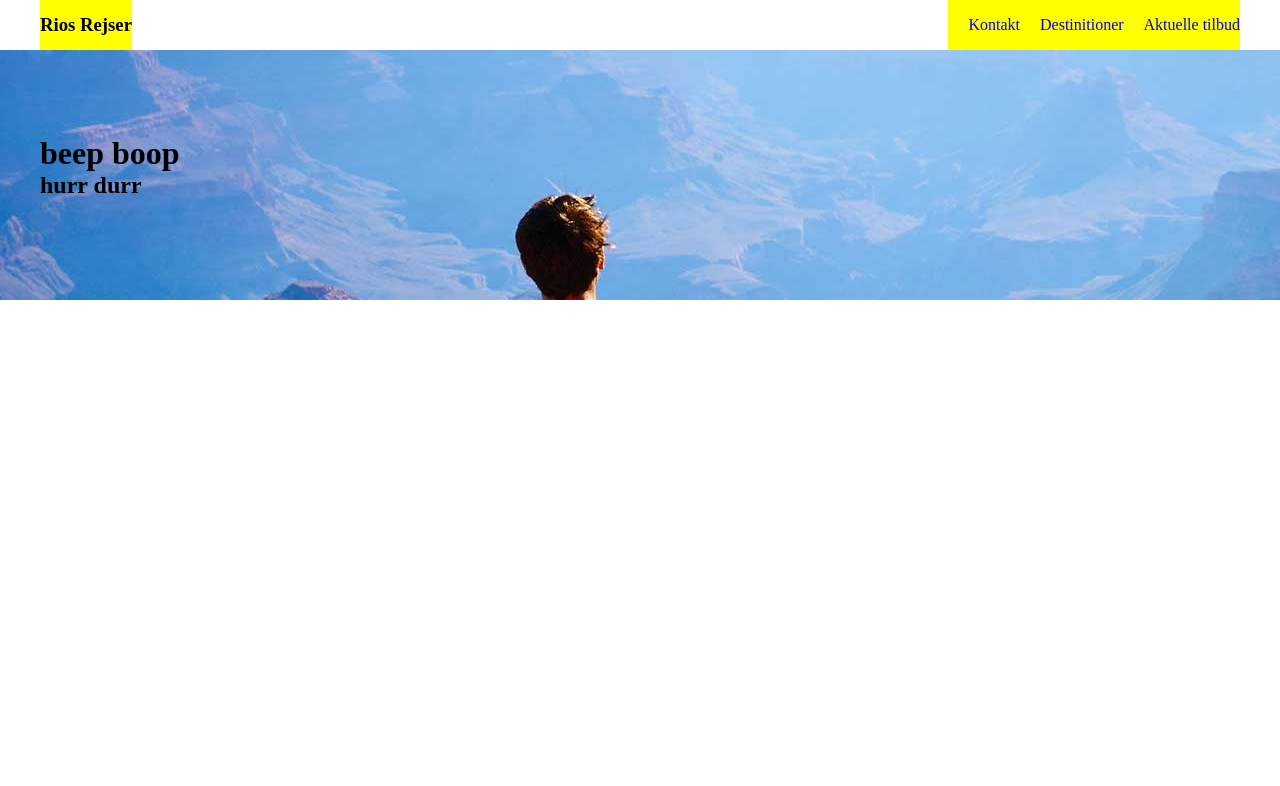
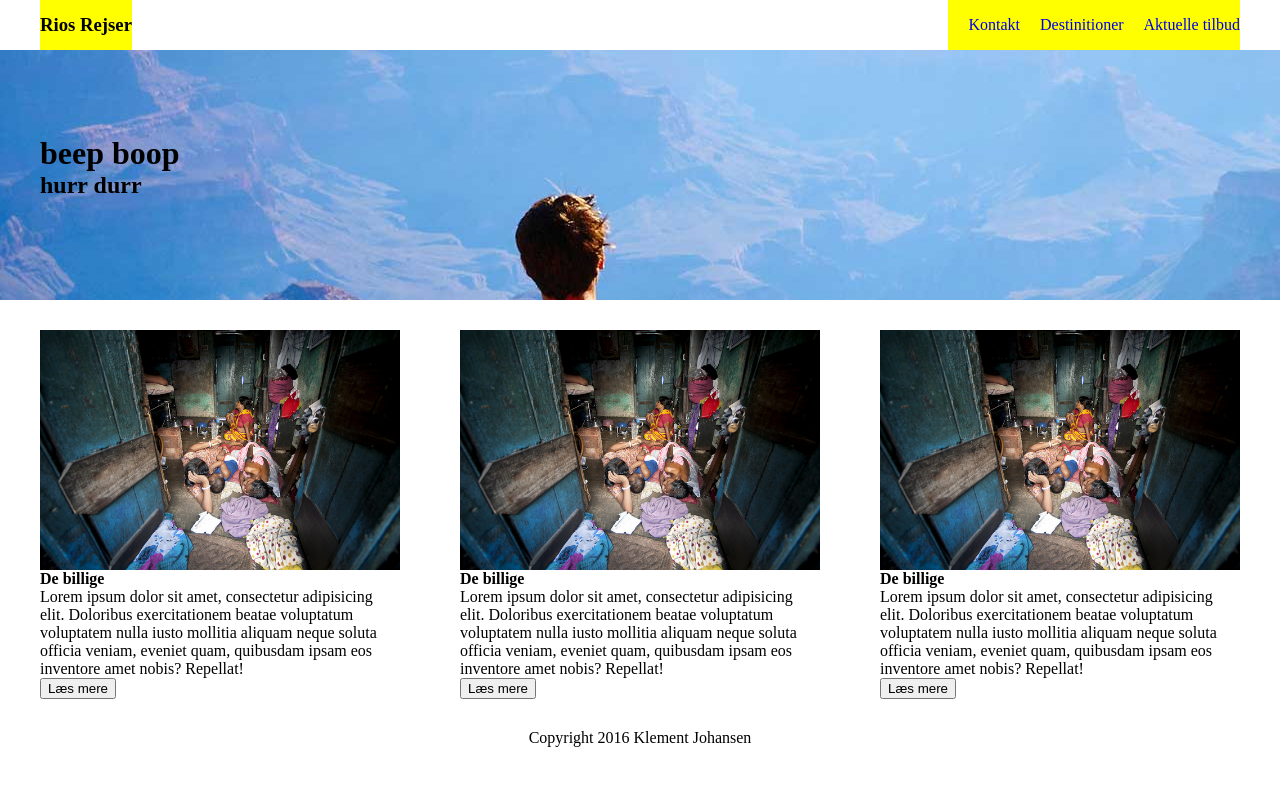
Before and after one commit to MagnusCH/miniOpgave, a plain HTML site: page index.html in a window 1280 px wide. Drawn offline with Linux system fonts and the light colour scheme.

Commit message:
article_footer

```diff
--- a/css/style.scss
+++ b/css/style.scss
@@ -61,3 +61,27 @@ header {
     h1 {}
     h2 {}
 }
+
+.wrapper {
+    margin: 30px auto;
+    max-width: 1200px;
+    width: 100%;
+}
+
+main {
+    display: flex;
+    justify-content: space-between;
+    article {
+        width: 30%;
+    }
+    figure {
+        margin: 0;
+        padding: 0;
+    }
+    img {}
+    figcaption {}
+}
+
+footer {
+    text-align: center;
+}
--- a/index.html
+++ b/index.html
@@ -24,6 +24,40 @@
                 <h2>hurr durr</h2></div>
         </div>
     </header>
+    <div class="wrapper">
+        <main>
+            <article>
+                <figure><img src="img/billig.jpg" alt="">
+                    <figcaption>
+                        <h4>De billige</h4>
+                        <p>Lorem ipsum dolor sit amet, consectetur adipisicing elit. Doloribus exercitationem beatae voluptatum voluptatem nulla iusto mollitia aliquam neque soluta officia veniam, eveniet quam, quibusdam ipsam eos inventore amet nobis? Repellat!</p>
+                        <button>Læs mere</button>
+                    </figcaption>
+                </figure>
+            </article>
+            <article>
+                <figure><img src="img/billig.jpg" alt="">
+                    <figcaption>
+                        <h4>De billige</h4>
+                        <p>Lorem ipsum dolor sit amet, consectetur adipisicing elit. Doloribus exercitationem beatae voluptatum voluptatem nulla iusto mollitia aliquam neque soluta officia veniam, eveniet quam, quibusdam ipsam eos inventore amet nobis? Repellat!</p>
+                        <button>Læs mere</button>
+                    </figcaption>
+                </figure>
+            </article>
+            <article>
+                <figure><img src="img/billig.jpg" alt="">
+                    <figcaption>
+                        <h4>De billige</h4>
+                        <p>Lorem ipsum dolor sit amet, consectetur adipisicing elit. Doloribus exercitationem beatae voluptatum voluptatem nulla iusto mollitia aliquam neque soluta officia veniam, eveniet quam, quibusdam ipsam eos inventore amet nobis? Repellat!</p>
+                        <button>Læs mere</button>
+                    </figcaption>
+                </figure>
+            </article>
+        </main>
+    </div>
+    <footer>
+        <p>Copyright 2016 Klement Johansen</p>
+    </footer>
 </body>
 
 </html>
```
Also changed, not shown: css/style.css, 1 other file.
